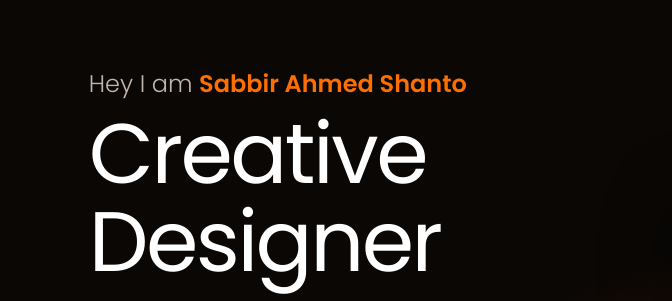
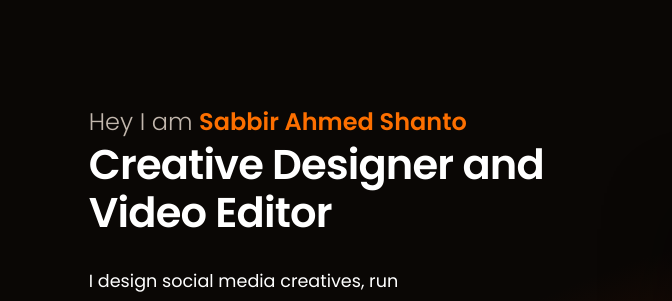
Before and after one commit to sabshanto/Personal-Portfolio-Website, a plain HTML site: page index.html in a window 1280 px wide. Shown: the part 92-393 px from the top of the page, 0-672 px from the left. Drawn offline with Linux system fonts and the light colour scheme; grey boxes are pictures that could not be loaded.

Commit message:
Change heading from h1 to h2 for designer role

```diff
--- a/index.html
+++ b/index.html
@@ -28,7 +28,7 @@
     <i class="shape s1"></i><i class="shape s2"></i>
     <div class="hero-text">
       <h3>Hey I am <b>Sabbir Ahmed Shanto</b></h3>
-      <h1>Creative Designer</h1>
+      <h2>Creative Designer and Video Editor</h2>
       <p>I design social media creatives, run Facebook and Instagram ads, and edit videos that bring brands to life.</p>
       <div class="cta"><a class="btn" href="#contact">Hire Me</a><a class="icon-btn" href="mailto:sabbirshanto666@gmail.com" aria-label="Email me"><i class="fa-regular fa-envelope"></i></a></div>
       <hr>
```
